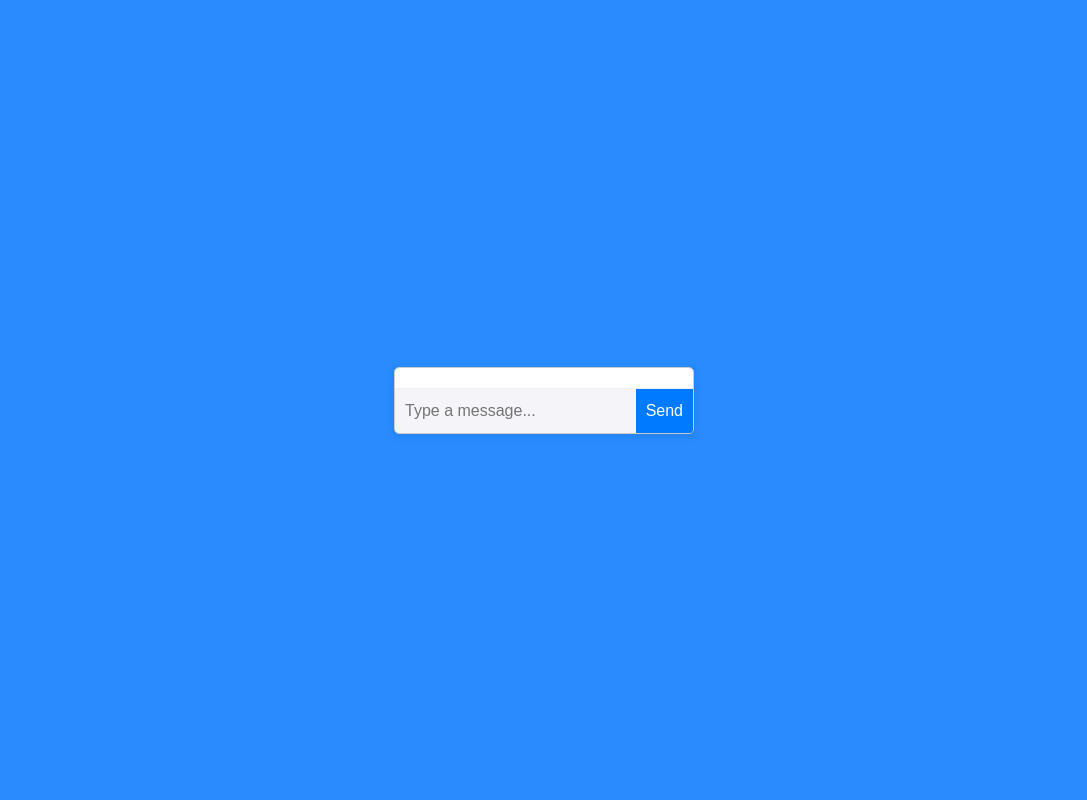
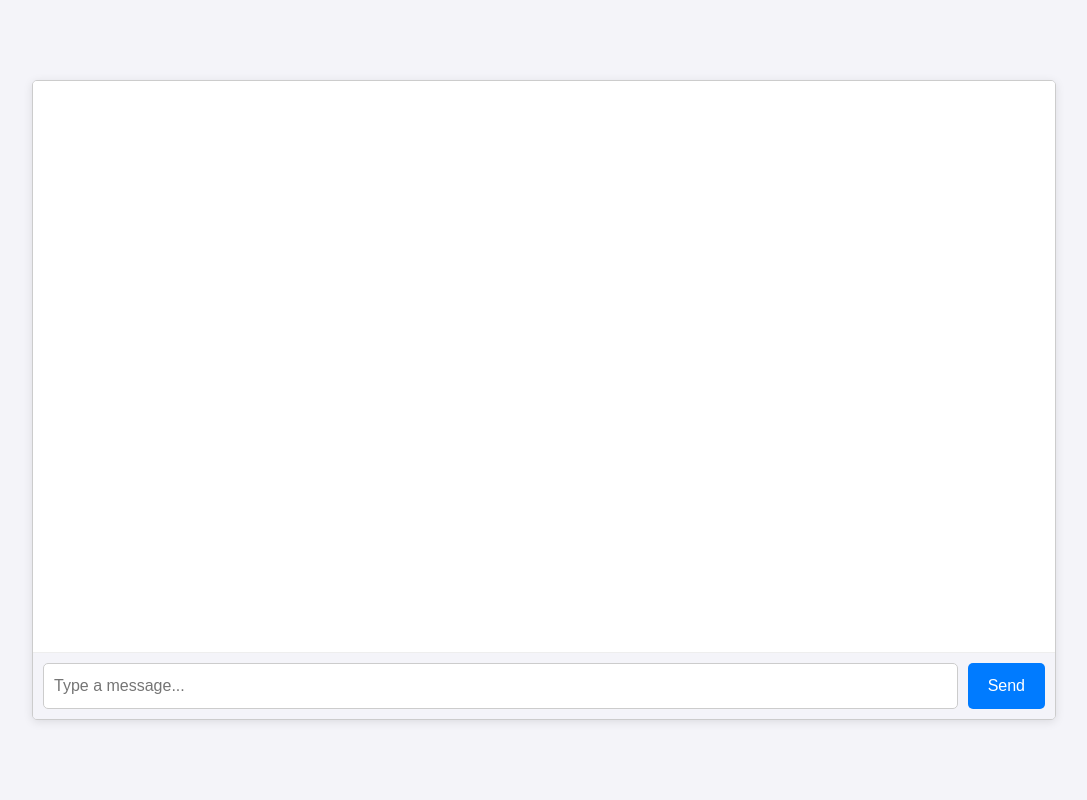
Before and after one commit to ErenJin/rag_system, a Python web app: template templates/main.html in a window 1280 px wide. Shown: the whole page, without its empty margins (96-1183 px from the left). Run offline with Jinja, Linux system fonts and the light colour scheme; the template is opened without the code that fills it, so the values that code supplies are empty; some libraries are stand-ins or nearby versions.

```diff
--- a/templates/main.html
+++ b/templates/main.html
@@ -2,45 +2,78 @@
 {% block content %}
 
 <style>
+    body, html {
+        height: 100%;
+        margin: 0;
+        display: flex;
+        justify-content: center;
+        align-items: center;
+        background-color: #f4f4f9;
+    }
     .chat-container {
-        width: 300px;
+        width: 80vw; /* 使用视窗宽度单位 */
+        height: 80vh; /* 使用视窗高度单位 */
         border: 1px solid #ccc;
         border-radius: 5px;
         overflow: hidden;
         box-shadow: 0 2px 10px rgba(0, 0, 0, 0.1);
-        background-color: #288CFF; /* Match the background color */
-        color: white; /* Ensure text inside chat container is white */
+        background-color: #f4f4f9;
+        color: black;
+        display: flex;
+        flex-direction: column;
     }
     .messages {
         padding: 10px;
-        max-height: 300px;
+        flex: 1;
         overflow-y: auto;
-        background-color: #fff; /* White background for messages */
-        color: black; /* Black text for messages */
+        background-color: #fff;
     }
     .message.user {
-        text-align: right;
+        display: flex;
+        justify-content: flex-end;
+        margin-bottom: 10px;
     }
     .message.bot {
-        text-align: left;
+        display: flex;
+        justify-content: flex-start;
+        margin-bottom: 10px;
+    }
+    .message-box {
+        max-width: 70%;
+        padding: 10px;
+        border-radius: 10px;
+        line-height: 1.4;
+    }
+    .message.user .message-box {
+        background-color: #dcf8c6;
+        align-self: flex-end;
+    }
+    .message.bot .message-box {
+        background-color: #e2e2e2;
+        align-self: flex-start;
     }
     .input-area {
         display: flex;
         border-top: 1px solid #eee;
+        padding: 10px;
+        background-color: #f4f4f9;
     }
     .input-area input {
         flex: 1;
         padding: 10px;
         outline: none;
-        border: none;
-        background-color: #f4f4f9; /* Light background for input */
-        color: black; /* Black text for input */
+        border: 1px solid #ccc;
+        border-radius: 5px;
+        background-color: #fff;
+        color: black;
     }
     .input-area button {
-        padding: 10px;
+        padding: 10px 20px;
+        margin-left: 10px;
         background-color: #007bff;
         color: white;
         border: none;
+        border-radius: 5px;
         cursor: pointer;
     }
     .input-area button:hover {
@@ -93,10 +126,16 @@
         const messagesContainer = document.getElementById('messages');
         const messageElement = document.createElement('div');
         messageElement.className = `message ${sender}`;
-        messageElement.textContent = text;
+
+        const messageBox = document.createElement('div');
+        messageBox.className = 'message-box';
+        messageBox.textContent = text;
+
+        messageElement.appendChild(messageBox);
         messagesContainer.appendChild(messageElement);
         messagesContainer.scrollTop = messagesContainer.scrollHeight;
     }
 </script>
 
+
 {% endblock %}
```
Also changed, not shown: rag/function.py (added, +14 -0 lines), rag/models.py (added, +68 -0 lines), views.py (+4 -5 lines), rag/__init__.py (added).
